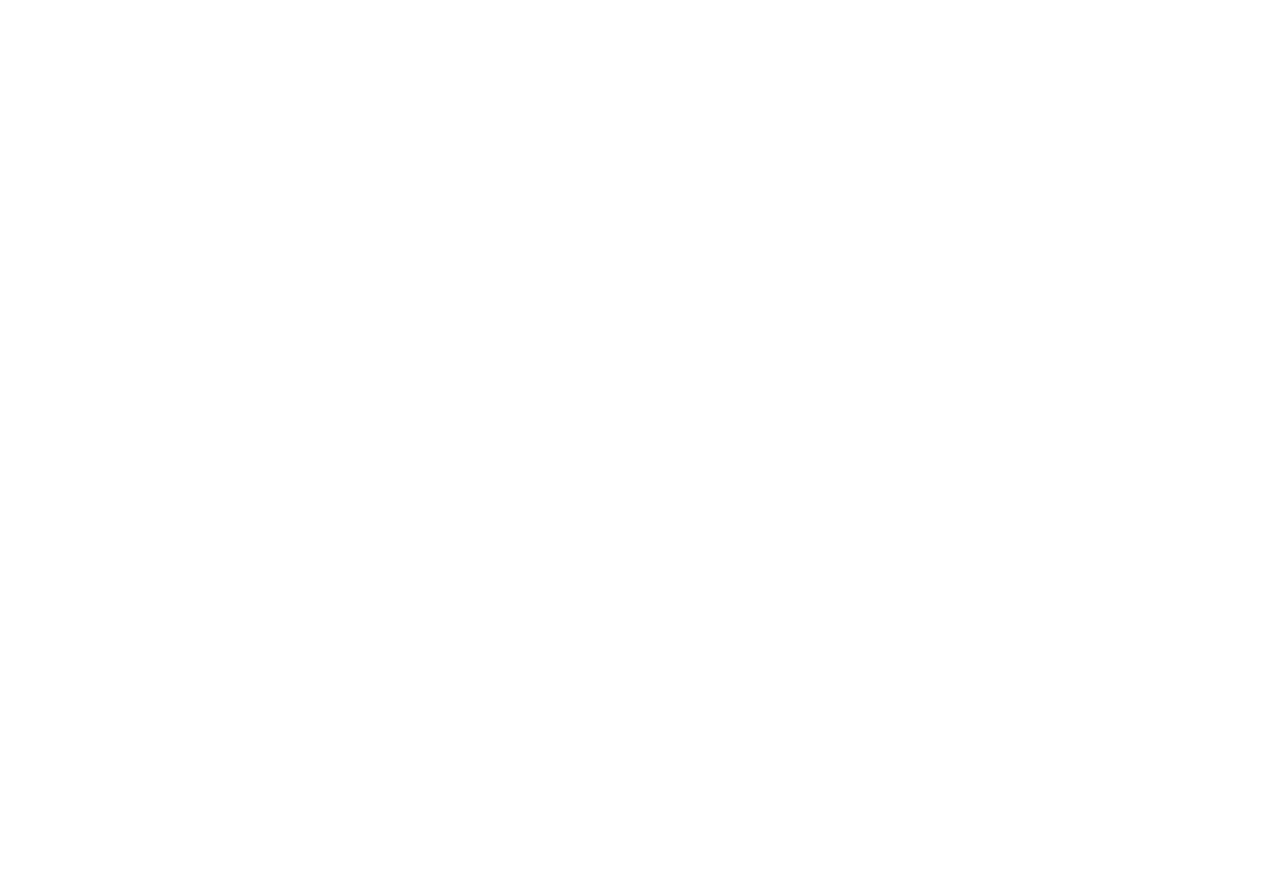
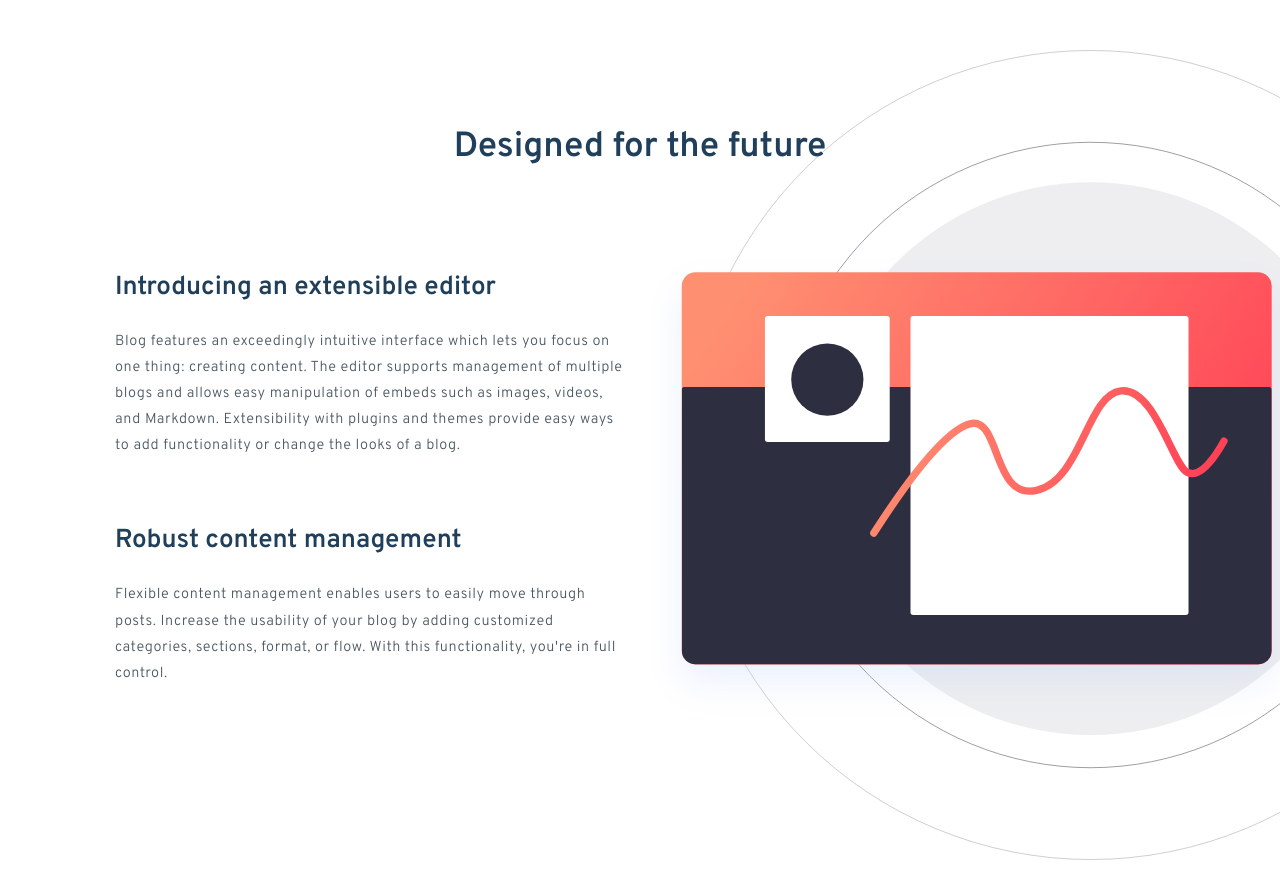
Before and after one commit to rickyzheng88/frontendmentorchallenge1, a React (Create React App) app: page / in a window 1280 px wide. Shown: the part 560-1450 px from the top of the page. Before the commit the page ends 800 px from the top, so only its background shows below. Built offline with nearby package versions, Linux system fonts and the light colour scheme.

Commit message:
added FirstContent component

```diff
--- a/src/App.js
+++ b/src/App.js
@@ -1,15 +1,13 @@
 import GlobalStyle from './styles/globals';
 import Intro from './components/Intro';
+import FirstContent from './components/FirstContent';
 
 function App() {
   return (
     <>
     <GlobalStyle/>
-    <Intro>
-        sdasm;damsldm
-        sadadasda
-        dadsd
-    </Intro>
+    <Intro/>
+    <FirstContent/>
     </>
   );
 }
--- /dev/null
+++ b/src/components/FirstContent/Title.js
@@ -0,0 +1,8 @@
+import styled from 'styled-components';
+
+const Title = styled.h2`
+    font-size: 2.1875rem;
+    padding-bottom: 6.375rem;
+`;
+
+export default Title;
--- /dev/null
+++ b/src/components/FirstContent/index.js
@@ -0,0 +1,55 @@
+import React from 'react';
+import styled from 'styled-components';
+import { Container } from '../generics/Container';
+import { veryDarkBlue } from '../../styles/variables';
+import Title from './Title';
+import backgroundImg from '../../images/illustration-editor-desktop.svg';
+import TextContent from '../generics/TextContent';
+
+const Background = styled.div`
+    color: ${veryDarkBlue};
+    text-align: center;
+    height: 56.25rem;
+    background-image: url(${backgroundImg});
+    background-repeat: no-repeat;
+    background-size: 53.125rem;
+    background-position: 150% 3.75rem;
+`;
+
+const ContentWrapper = styled.div`
+    display: flex;
+    align-items: flex-start;
+    flex-direction: column;
+    width: 510px;
+`;
+
+const FirstContent = () => {
+    return (
+        <Background>
+            <Container paddingX='8.4375rem'>
+                <Title>Designed for the future</Title>
+                <ContentWrapper>
+                    <TextContent
+                        title='Introducing an extensible editor'
+                        paddingBottom='4.0625rem'
+                    >
+                        Blog features an exceedingly intuitive interface which lets you focus
+                        on one thing: creating content. The editor supports management of
+                        multiple blogs and allows easy manipulation of embeds such as images,
+                        videos, and Markdown. Extensibility with plugins and themes provide
+                        easy ways to add functionality or change the looks of a blog.
+                    </TextContent>
+                    <TextContent title='Robust content management'>
+                        Flexible content management enables users to easily move through
+                        posts. Increase the usability of your blog by adding customized
+                        categories, sections, format, or flow. With this functionality, you're in
+                        full control.
+                    </TextContent>
+                </ContentWrapper>
+            </Container>
+        </Background>
+
+    );
+};
+
+export default FirstContent;
--- /dev/null
+++ b/src/components/generics/TextContent.js
@@ -0,0 +1,30 @@
+import styled from 'styled-components';
+import { veryDarkGrayishBlue } from '../../styles/variables';
+
+const TextContentWrapper = styled.div`
+    text-align: start;
+`;
+
+const Title = styled.h3`
+    font-size: 26px;
+    padding-bottom: 25px;
+`;
+
+const Parraph = styled.p`
+    line-height: 1.8;
+    color: ${veryDarkGrayishBlue};
+    font-size: 14.5px;
+    letter-spacing: 0.6px;
+    padding-bottom: ${props => props.paddingBottom || '0'};
+`;
+
+const TextContent = ({ children, title, paddingBottom }) => {
+    return (
+        <TextContentWrapper>
+            <Title>{title}</Title>
+            <Parraph paddingBottom={paddingBottom}>{children}</Parraph>
+        </TextContentWrapper>
+    );
+};
+
+export default TextContent;
```
